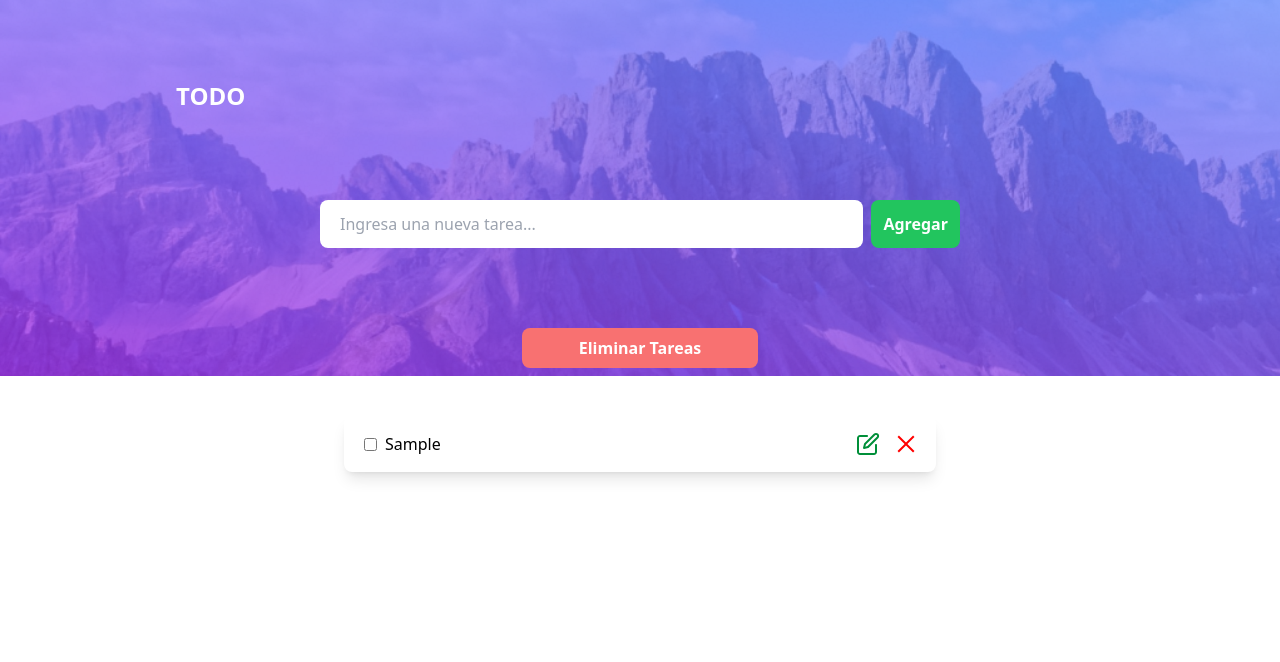
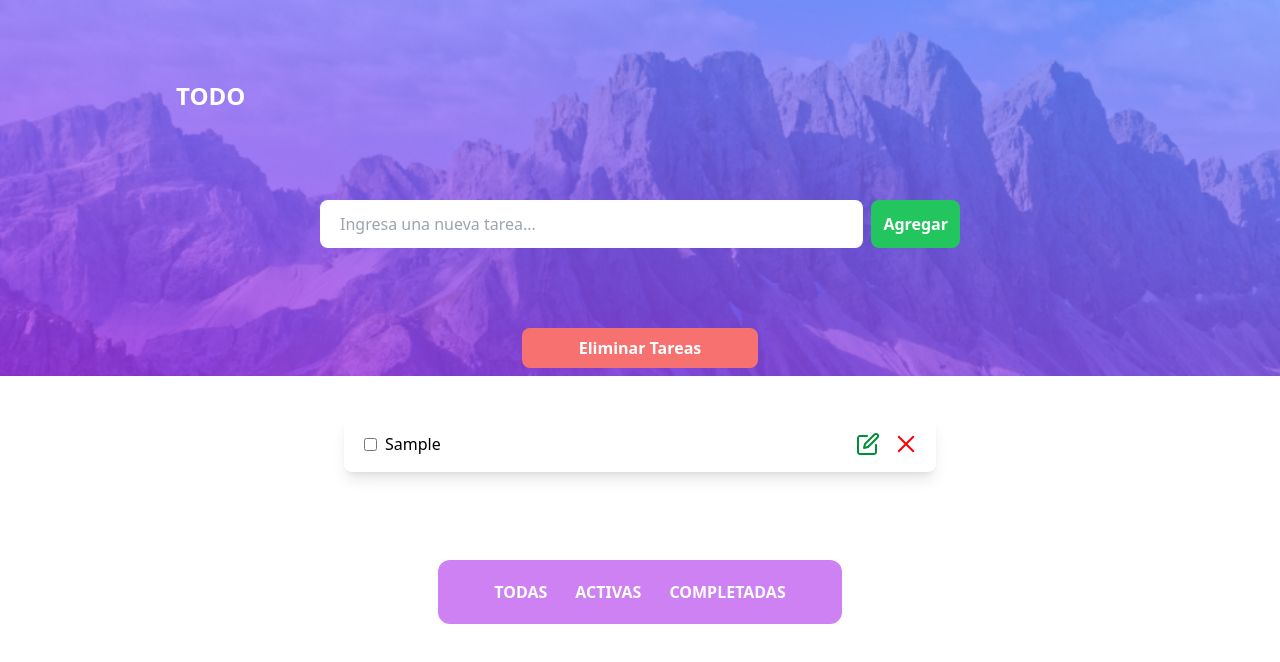
Before and after one commit to naviotech/prueba-tecnica, a React (Vite) app: page / in a window 1280 px wide. Both pictures are taken after typing "Sample" into the empty fields and a click on the button "Agregar". Shown: the top 662 px of the page. Built offline with nearby package versions, Linux system fonts and the light colour scheme.

Commit message:
implementación filtrado por estado de tareas

```diff
--- a/src/Components/TodoList.tsx
+++ b/src/Components/TodoList.tsx
@@ -1,8 +1,13 @@
 import useList from "../hooks/useList"
 import { ListTareas } from "../context/useContextList"
+import { useState } from "react"
 
 const TodoList = () => {
   const { list, setList, setUpdate }  = useList()
+
+  const [todas, setTodas]= useState(true)
+  const [activas, setActivas]= useState(false)
+  const [completadas, setCompletadas]= useState(false)
 
   const handleDelete = (id:string) =>{
 
@@ -25,7 +30,8 @@ const TodoList = () => {
   return (
     <section className="flex flex-col px-6 -mt-4 gap-2 max-w-screen-sm w-full justify-center items-center">
       {list.length>0 &&(<button onClick={()=>setList([])} className=" w-[50%] text-white bg-red-400 rounded-lg -mt-5 py-1 hover:bg-red-700 font-bold mb-5 max-w-screen-sm md:mb-10 md:w-[40%] md:py-2 md:-mt-8">Eliminar Tareas</button>)}
-      {list.length>0 ? (list.map((tarea)=>(
+      {list.length== 0&&(<p className="text-center mt-8 text-black/50 text-xl ">No hay tareas aún</p>)}
+      {list.length>0 && todas && (list.map((tarea)=>(
         <article key={tarea.id} className="w-full flex justify-between rounded-lg py-4 px-5 bg-white shadow-lg overflow-hidden">
           <div className="flex items-center gap-2 flex-wrap ">
             <input onChange={()=>handleClick(tarea.id)} checked={tarea.checked} type="checkbox" name="tick" id="tick" className="rounded-xl peer/check cursor-pointer" />
@@ -37,9 +43,52 @@ const TodoList = () => {
             <img onClick={()=>handleDelete(tarea.id)} src="svg/close.svg" className="hover:transform cursor-pointer hover:scale-110"></img>
           </div>
         </article>
-      ))) : <p className="text-center mt-8 text-black/50 text-xl ">No hay tareas aún</p>
+      )))
       }
 
+      {list.length>0 && completadas && (list.map((tarea)=>(
+        tarea.checked?(
+          <article key={tarea.id} className="w-full flex justify-between rounded-lg py-4 px-5 bg-white shadow-lg overflow-hidden">
+          <div className="flex items-center gap-2 flex-wrap ">
+            <input onChange={()=>handleClick(tarea.id)} checked={tarea.checked} type="checkbox" name="tick" id="tick" className="rounded-xl peer/check cursor-pointer" />
+            <p className="capitalize peer-checked/check:line-through peer-checked/check:text-black/50 ">{tarea.description}</p>
+          </div>
+
+          <div className="flex gap-4 flex-wrap">
+            <img onClick={()=>setUpdate({id:tarea.id,description:tarea.description, checked: tarea.checked})} src="svg/edit.svg" className="hover:transform cursor-pointer hover:scale-110"></img>
+            <img onClick={()=>handleDelete(tarea.id)} src="svg/close.svg" className="hover:transform cursor-pointer hover:scale-110"></img>
+          </div>
+        </article>
+        ): null
+
+      )))
+      }
+
+      {list.length>0 && activas && (list.map((tarea)=>(
+        !tarea.checked&&(
+          <article key={tarea.id} className="w-full flex justify-between rounded-lg py-4 px-5 bg-white shadow-lg overflow-hidden">
+          <div className="flex items-center gap-2 flex-wrap ">
+            <input onChange={()=>handleClick(tarea.id)} checked={tarea.checked} type="checkbox" name="tick" id="tick" className="rounded-xl peer/check cursor-pointer" />
+            <p className="capitalize peer-checked/check:line-through peer-checked/check:text-black/50 ">{tarea.description}</p>
+          </div>
+
+          <div className="flex gap-4 flex-wrap">
+            <img onClick={()=>setUpdate({id:tarea.id,description:tarea.description, checked: tarea.checked})} src="svg/edit.svg" className="hover:transform cursor-pointer hover:scale-110"></img>
+            <img onClick={()=>handleDelete(tarea.id)} src="svg/close.svg" className="hover:transform cursor-pointer hover:scale-110"></img>
+          </div>
+        </article>
+        )
+
+      )))
+      }
+
+      {list.length > 0 &&(
+        <div className="mt-20 flex gap-3 bg-[#AC2DEB]/60 py-4 px-4 md:px-12 rounded-xl">
+          <button onClick={()=>{setActivas(false), setCompletadas(false), setTodas(true)}} className="py-1 px-2 rounded-xl text-white uppercase cursor-pointer hover:text-blue-600 font-bold hover:scale-110 transition-all duration-500">Todas</button>
+          <button onClick={()=>{setActivas(true), setCompletadas(false), setTodas(false)}} className="py-1 px-2 rounded-xl text-white uppercase cursor-pointer hover:text-blue-600 font-bold hover:scale-110 transition-all duration-500">Activas</button>
+          <button onClick={()=>{setActivas(false), setCompletadas(true), setTodas(false)}} className="py-1 px-2 rounded-xl text-white uppercase cursor-pointer hover:text-blue-600 font-bold hover:scale-110 transition-all duration-500">Completadas</button>
+        </div>
+      )}
     </section>
   )
 }
```
